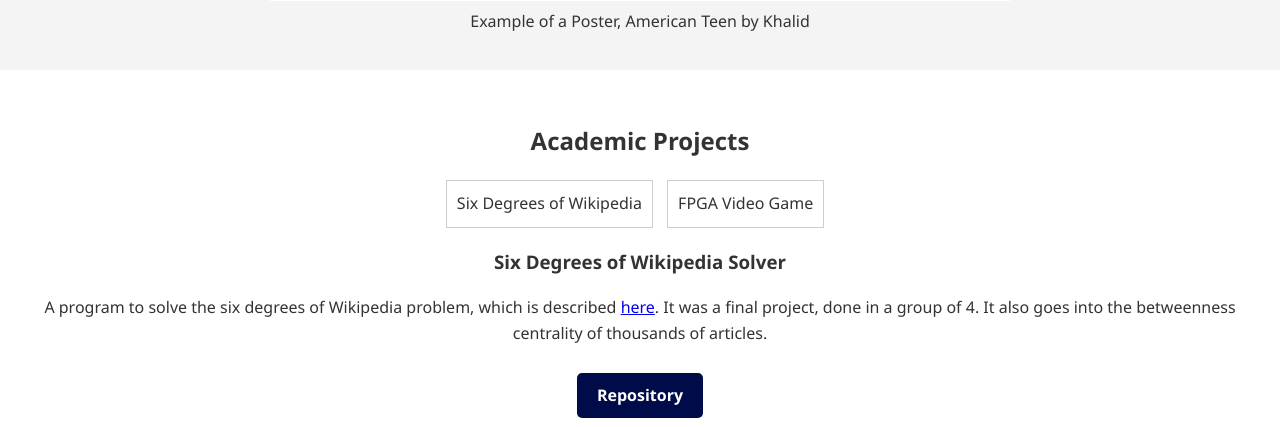
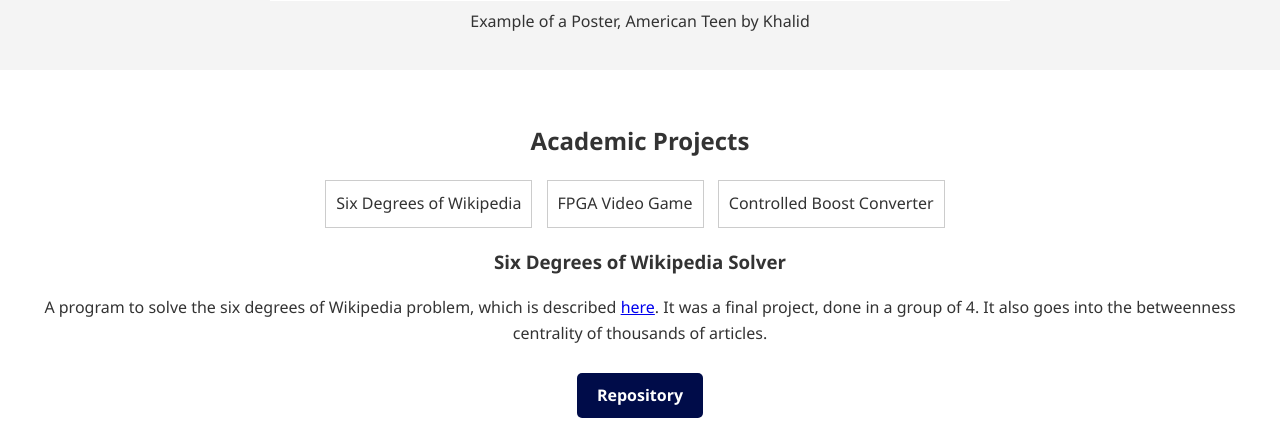
Before and after one commit to H-Bombmxpwr/Landing-Page, a Flask app: page / in a window 1280 px wide. Shown: the part 2130-2557 px from the top of the page. Run offline with Flask 2, Linux system fonts and the light colour scheme; some libraries are stand-ins or nearby versions.

Commit message:
adding boost converter

```diff
--- a/app.py
+++ b/app.py
@@ -7,4 +7,4 @@ def index():
     return render_template('index.html')
 
 if __name__ == '__main__':
-    app.run(debug = True, host = "0.0.0.0",port = 80)
+    app.run(debug = False, host = "0.0.0.0",port = 80)
--- a/templates/index.html
+++ b/templates/index.html
@@ -125,6 +125,7 @@
             <ul id="project-tabs">
                 <li class="tab" onclick="showSchoolProject('school-project1')">Six Degrees of Wikipedia</li>
                 <li class="tab" onclick="showSchoolProject('school-project2')">FPGA Video Game</li>
+                <li class="tab" onclick="showSchoolProject('school-project3')">Controlled Boost Converter</li>
                 <!-- Add more tabs as needed -->
             </ul>
 
@@ -146,6 +147,16 @@
                     <figcaption> FPGA running the game real time</figcaption>
                 </figure>
                 <!-- Add more content as needed -->
+            </div>
+
+            <div id="school-project3" class="school-project-content" style="display: none;"">
+                <h3>Controlled Boost Converter</h3>
+                <p>A hand-controlled boost converter designed for a ranging 9-15V input, and a strict 24V&plusmn;3% output. A custom inductor was wound for the project. Arduino control was also built in for more precise control.</p>
+
+                <figure class="website-screenshot">
+                    <img src="{{ url_for('static', filename='images/boost.jpg') }}" alt="graph Images">
+                    <figcaption>Photo of the converter including the power board, control board, and custom inductor.</figcaption>
+                </figure>
             </div>
 
 
```
Also changed, not shown: README.md, 1 other file.
